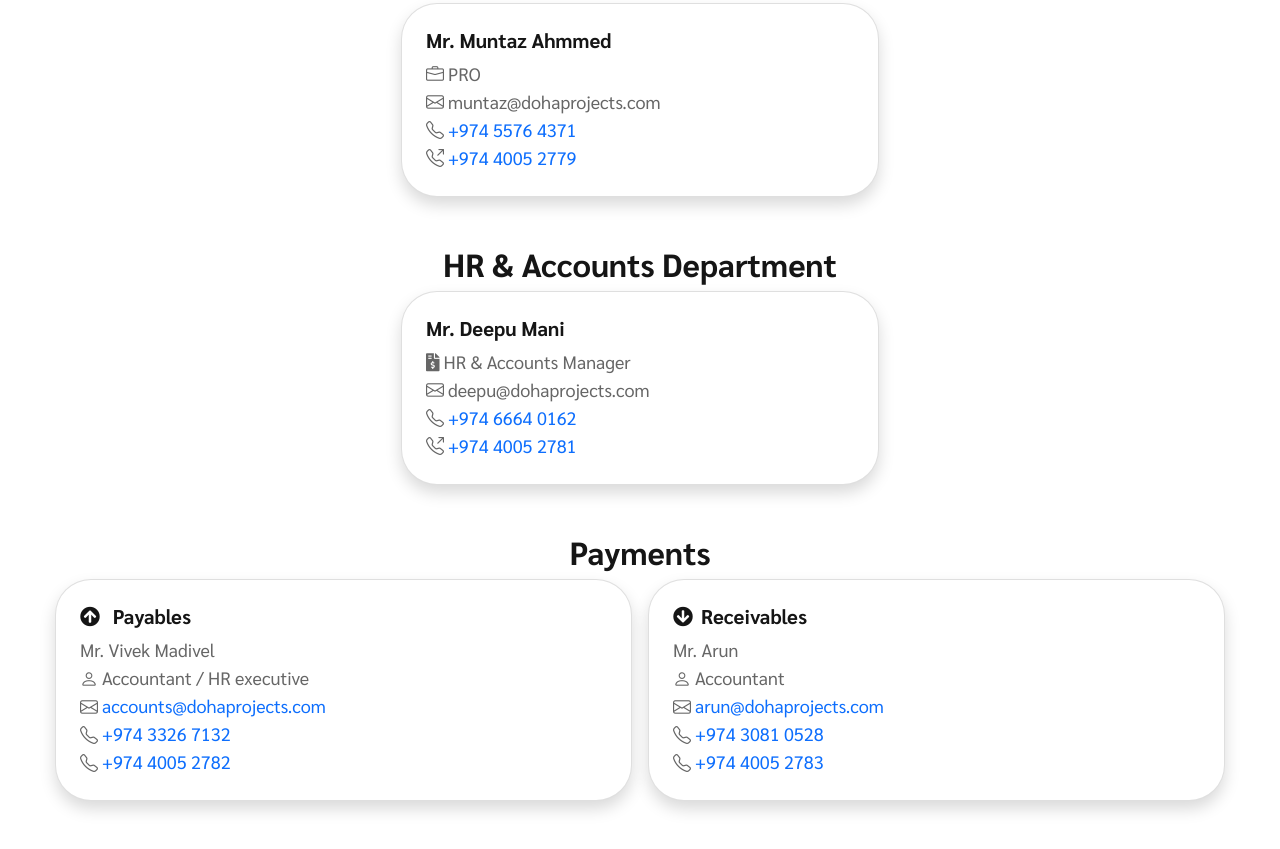
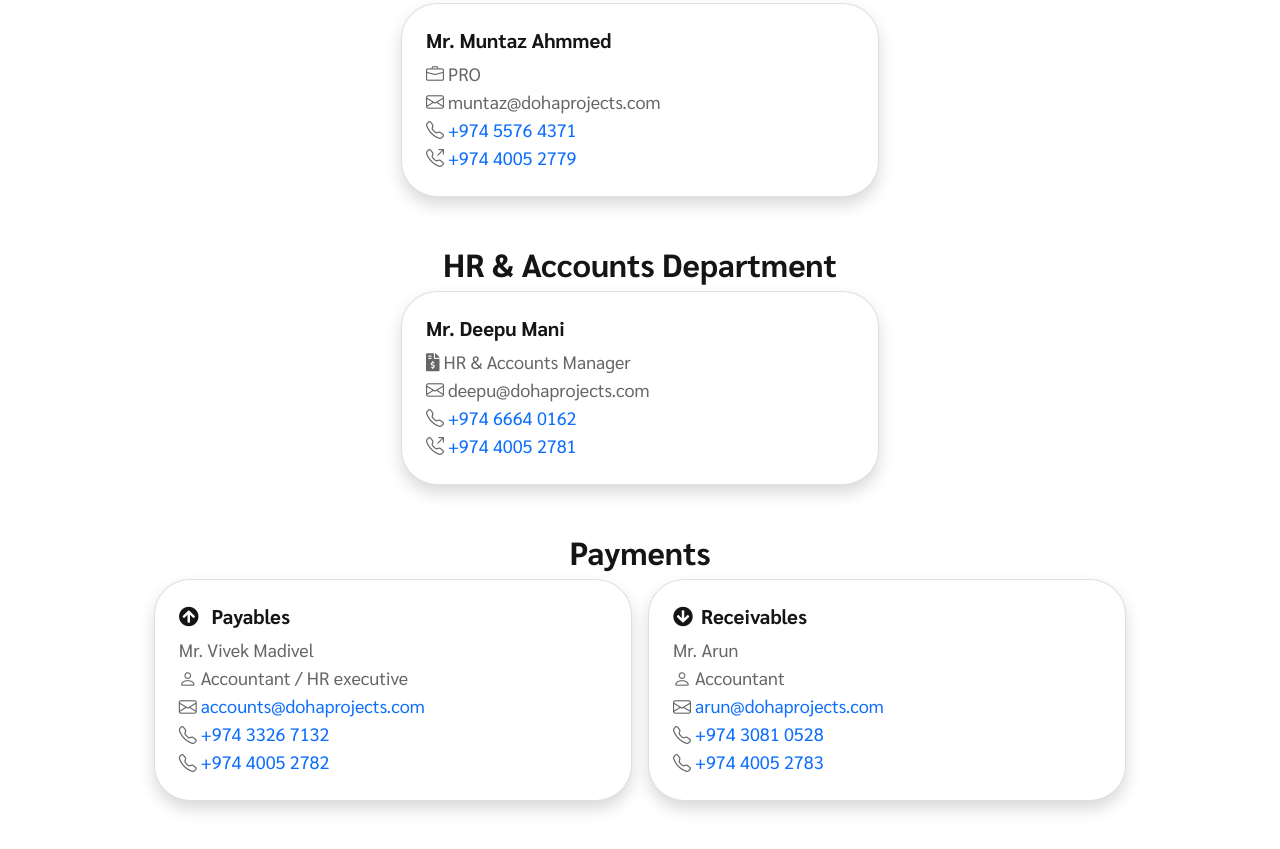
Before and after one commit to infobhan-systems/dohaprojects, a plain HTML site: page team.html in a window 1280 px wide. Shown: the part 2933-3782 px from the top of the page. Drawn offline with nearby package versions, Linux system fonts and the light colour scheme.

Commit message:
refactor: Team page style change

```diff
--- a/team.html
+++ b/team.html
@@ -528,9 +528,9 @@
         <!-- Payments -->
         <section class="mb-5">
             <h2 class="my-2 text-center">Payments</h2>
-            <div class="row g-3">
+            <div class="row g-3 justify-content-center">
                 <!-- Card 1 -->
-                <div class="col ">
+                <div class="col col-lg-5">
                 <div class="card h-100 p-2 rounded-2 shadow">
                     <div class="card-body">
                     <h5 class="card-title">
@@ -547,7 +547,7 @@
                 </div>
                 </div>
                 <!-- Card 2 -->
-                <div class="col">
+                <div class="col col-lg-5">
                 <div class="card h-100 p-2 rounded-2 shadow">
                     <div class="card-body">
                     <h5 class="card-title">
```
